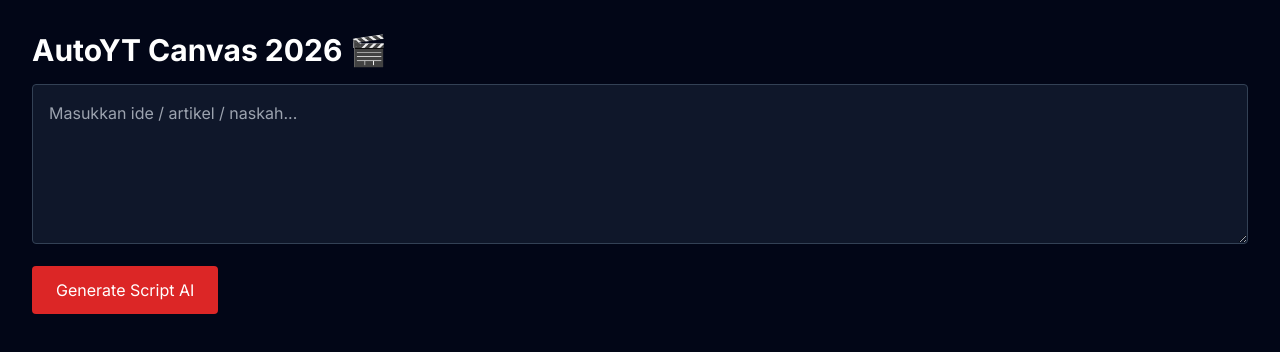
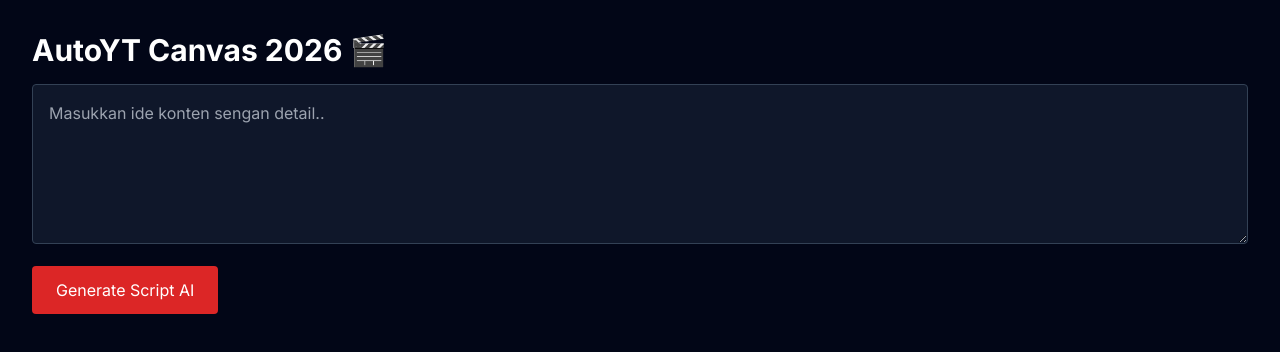
Before and after one commit to wargasekitar/autoyt-canvas, a Next.js app: page / in a window 1280 px wide. Shown: the top 352 px of the page. Built offline with nearby package versions, Linux system fonts and the light colour scheme.

Commit message:
Generate Script AI

```diff
--- a/app/page.tsx
+++ b/app/page.tsx
@@ -37,7 +37,7 @@ export default function Home() {
 
       <textarea
         className="w-full h-40 p-4 rounded bg-slate-900 border border-slate-700"
-        placeholder="Masukkan ide / artikel / naskah..."
+        placeholder="Masukkan ide konten sengan detail.."
         value={text}
         onChange={(e) => setText(e.target.value)}
       />
```
